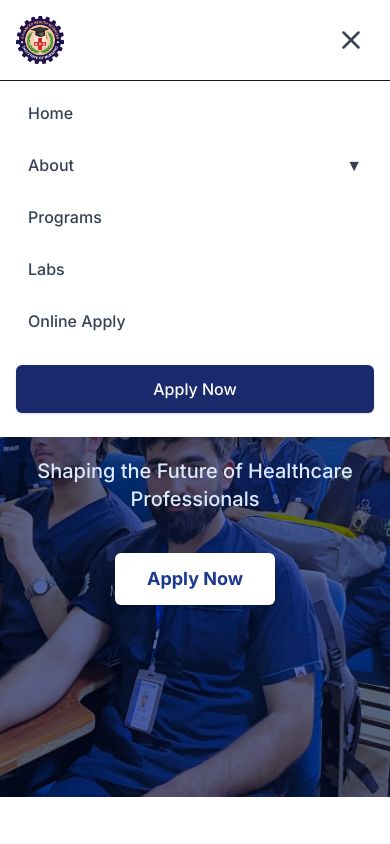
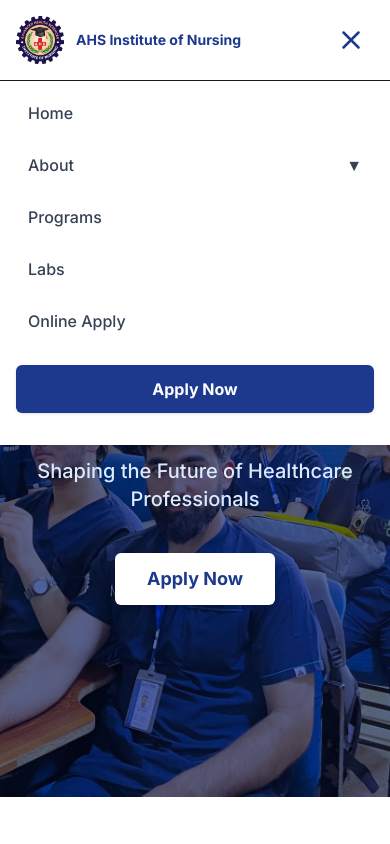
Before and after one commit to AHSANKHAN1999/ahsion-website, a Next.js app: page / in a window 390 px wide. Both pictures are taken after a click on the button 351 px from the left and 40 px from the top of the page. Shown: the top 844 px of the page. Built offline with nearby package versions, Linux system fonts and the light colour scheme.

Commit message:
Show institute name on mobile navbar

```diff
--- a/src/components/Navbar.js
+++ b/src/components/Navbar.js
@@ -11,14 +11,14 @@ export default function Navbar() {
   const [openDropdown, setOpenDropdown] = useState(null);
 
   return (
-    <nav className="bg-white shadow-md sticky top-0 z-50">
+    <nav className="bg-white shadow-md sticky top-0 z-50 font-sans">
       <div className="max-w-7xl mx-auto px-4 sm:px-6 lg:px-8">
         <div className="flex justify-between items-center h-20">
 
-          {/* --- 1. LEFT SIDE: LOGO --- */}
+          {/* --- 1. LEFT SIDE: LOGO & NAME --- */}
           <div className="flex-shrink-0 flex items-center">
-            <Link href="/" className="flex items-center gap-2">
-              <div className="relative w-12 h-12">
+            <Link href="/" className="flex items-center gap-3">
+              <div className="relative w-12 h-12 flex-shrink-0">
                 <Image
                   src="/images/logo.jpg"
                   alt="AHSION Logo"
@@ -27,16 +27,24 @@ export default function Navbar() {
                 />
               </div>
 
-              {/* Text sirf Laptop (lg) ya us se bare par dikhega. Mobile/Tablet par HIDDEN. */}
-              <span className="hidden lg:block font-semibold text-lg text-black leading-tight">
-                Advanced Health Sciences <br />
-                Institute of Nursing
-              </span>
+              {/* --- NAME LOGIC CHANGED HERE --- */}
+              <div className="flex flex-col">
+                {/* Desktop Name (Full) - Sirf Laptop par dikhega */}
+                <span className="hidden lg:block font-bold text-lg text-blue-900 leading-tight">
+                  Advanced Health Sciences <br />
+                  Institute of Nursing
+                </span>
+
+                {/* Mobile Name (Short) - Sirf Mobile par dikhega */}
+                <span className="block lg:hidden font-bold text-sm text-blue-900 leading-tight max-w-[200px]">
+                  AHS Institute of Nursing
+                </span>
+              </div>
+
             </Link>
           </div>
 
           {/* --- 2. MIDDLE: DESKTOP MENU --- */}
-          {/* CRITICAL FIX: 'hidden lg:flex'. Matlab Mobile/Tablet par GAYAB rahega. */}
           <div className="hidden lg:flex items-center h-full gap-4">
             {siteData.navigation.map((item) => (
               <div
@@ -47,7 +55,7 @@ export default function Navbar() {
               >
                 <Link
                   href={item.link}
-                  className="text-gray-700 hover:text-primary px-3 py-2 rounded-md text-sm font-medium transition-colors"
+                  className="text-gray-700 hover:text-blue-900 px-3 py-2 rounded-md text-sm font-medium transition-colors"
                 >
                   {item.label}
                 </Link>
@@ -74,11 +82,10 @@ export default function Navbar() {
           </div>
 
           {/* --- 3. RIGHT SIDE: MOBILE MENU BUTTON --- */}
-          {/* CRITICAL FIX: 'lg:hidden'. Matlab jab tak Laptop na ho, Button dikhao. */}
           <div className="flex items-center lg:hidden">
             <button
               onClick={() => setIsOpen(!isOpen)}
-              className="text-gray-700 hover:text-primary focus:outline-none p-2"
+              className="text-blue-900 hover:text-blue-700 focus:outline-none p-2"
             >
               {isOpen ? <X size={30} /> : <Menu size={30} />}
             </button>
@@ -86,16 +93,16 @@ export default function Navbar() {
         </div>
       </div>
 
-      {/* --- 4. MOBILE MENU LIST (Opens when button clicked) --- */}
+      {/* --- 4. MOBILE MENU LIST --- */}
       {isOpen && (
         <div className="lg:hidden bg-white shadow-lg border-t absolute top-20 left-0 w-full z-40">
-          <div className="px-4 pt-2 pb-4 space-y-1 bg-white">
+          <div className="px-4 pt-2 pb-6 space-y-1 bg-white">
             {siteData.navigation.map((item) => (
               <div key={item.label}>
                 {item.sub_navigation ? (
                   <button
                     onClick={() => setOpenDropdown(openDropdown === item.label ? null : item.label)}
-                    className="w-full text-left text-gray-700 hover:text-primary hover:bg-gray-50 px-3 py-3 rounded-md text-base font-medium flex justify-between items-center"
+                    className="w-full text-left text-gray-700 hover:text-blue-900 hover:bg-gray-50 px-3 py-3 rounded-md text-base font-medium flex justify-between items-center"
                   >
                     {item.label}
                     <span>{openDropdown === item.label ? '▲' : '▼'}</span>
@@ -104,7 +111,7 @@ export default function Navbar() {
                   <Link
                     href={item.link}
                     onClick={() => setIsOpen(false)}
-                    className="block text-gray-700 hover:text-primary hover:bg-gray-50 px-3 py-3 rounded-md text-base font-medium"
+                    className="block text-gray-700 hover:text-blue-900 hover:bg-gray-50 px-3 py-3 rounded-md text-base font-medium"
                   >
                     {item.label}
                   </Link>
@@ -118,7 +125,7 @@ export default function Navbar() {
                         key={subItem.label}
                         href={subItem.link}
                         onClick={() => setIsOpen(false)}
-                        className="block py-2 text-sm text-gray-600 hover:text-primary"
+                        className="block py-2 text-sm text-gray-600 hover:text-blue-900"
                       >
                         {subItem.label}
                       </Link>
@@ -132,7 +139,7 @@ export default function Navbar() {
                 <Link
                 href="/admissions"
                 onClick={() => setIsOpen(false)}
-                className="block bg-primary text-white text-center px-3 py-3 rounded-md text-base font-medium hover:bg-blue-800 shadow-sm"
+                className="block bg-blue-900 text-white text-center px-3 py-3 rounded-md text-base font-bold hover:bg-blue-800 shadow-sm"
                 >
                 Apply Now
                 </Link>
```
